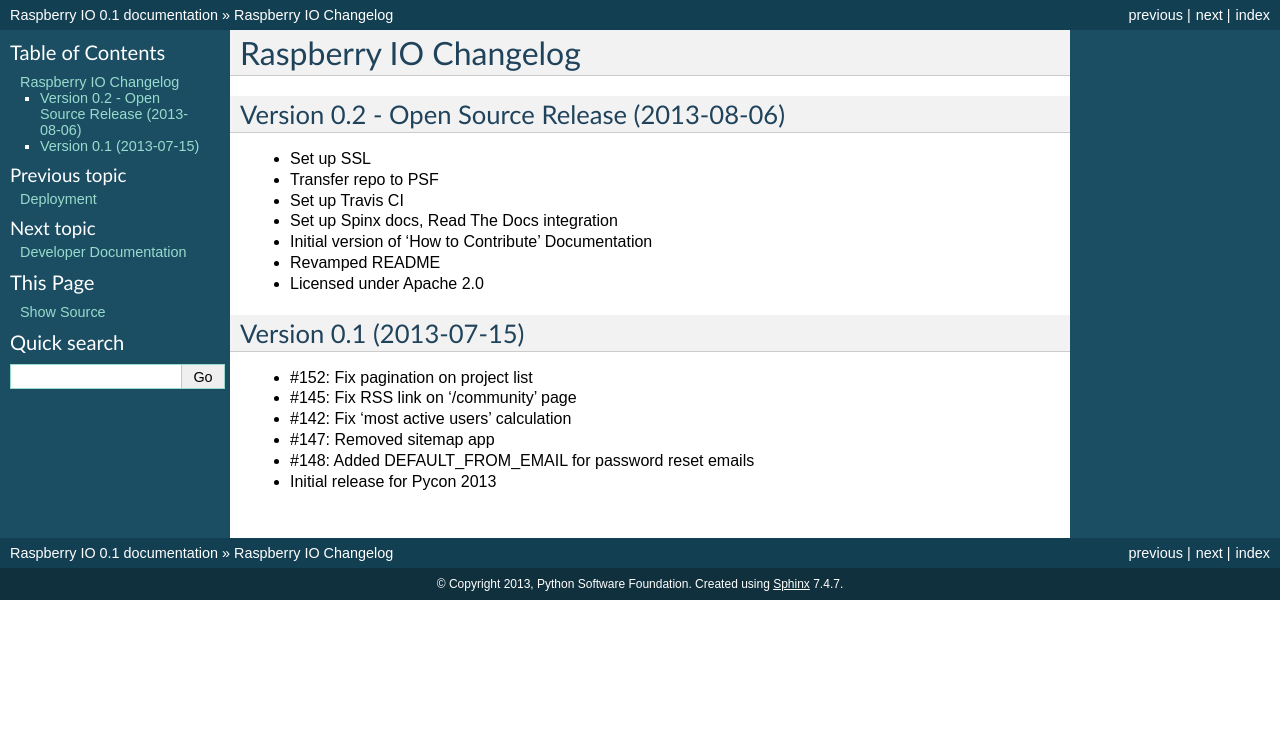
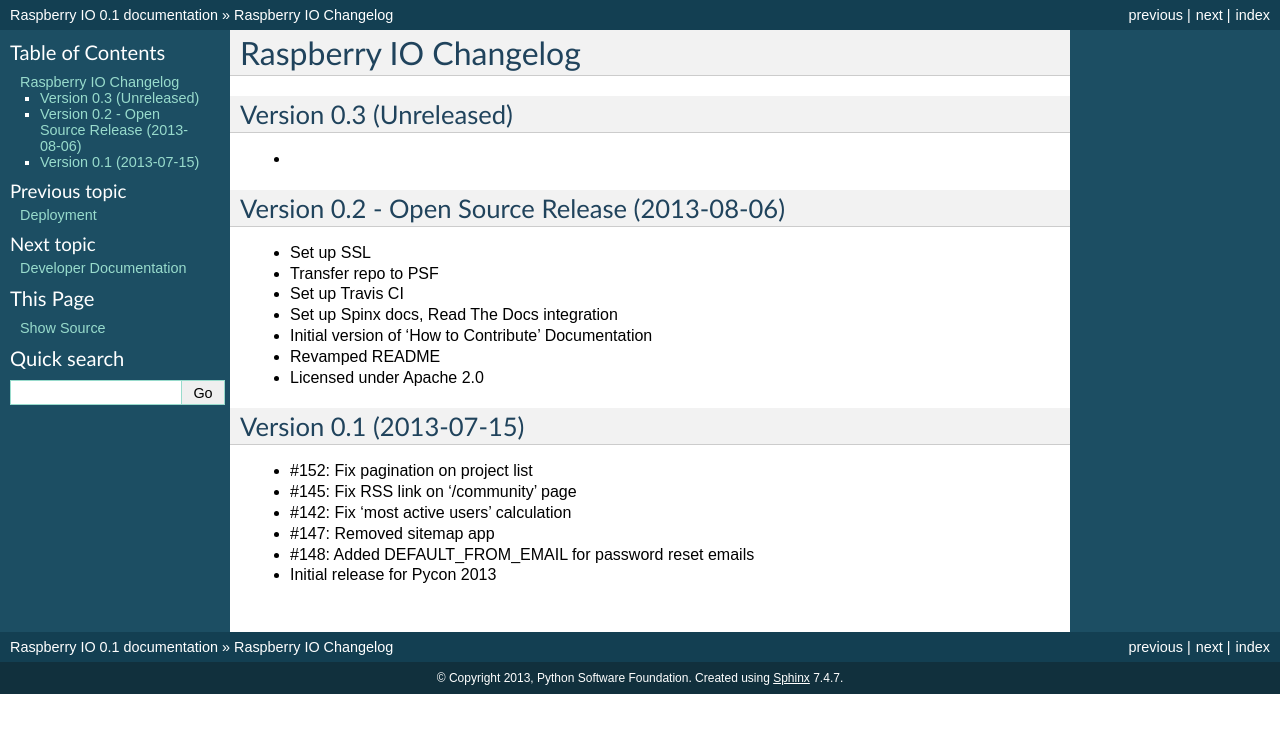
Before and after one commit to python/raspberryio, a Sphinx documentation site: the page built from docs/CHANGELOG.rst, in a window 1280 px wide. Shown: the top 733 px of the page. Built offline with Sphinx 7.4.7, drawn with Linux system fonts in a browser that asks for light colours.

Commit message:
Beginning CHANGELOG for next version

```diff
--- a/docs/CHANGELOG.rst
+++ b/docs/CHANGELOG.rst
@@ -1,5 +1,11 @@
 Raspberry IO Changelog
 ======================
+
+Version 0.3 (Unreleased)
+------------------------
+
+*
+
 
 Version 0.2 - Open Source Release (2013-08-06)
 ----------------------------------------------
```
